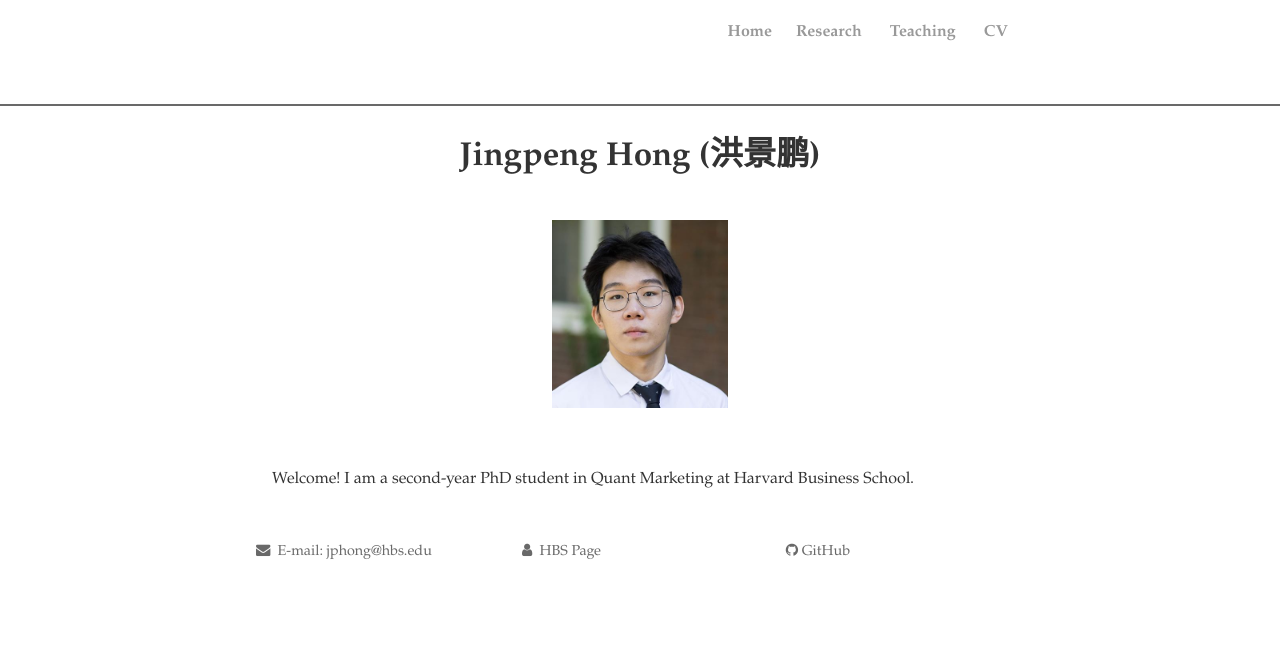
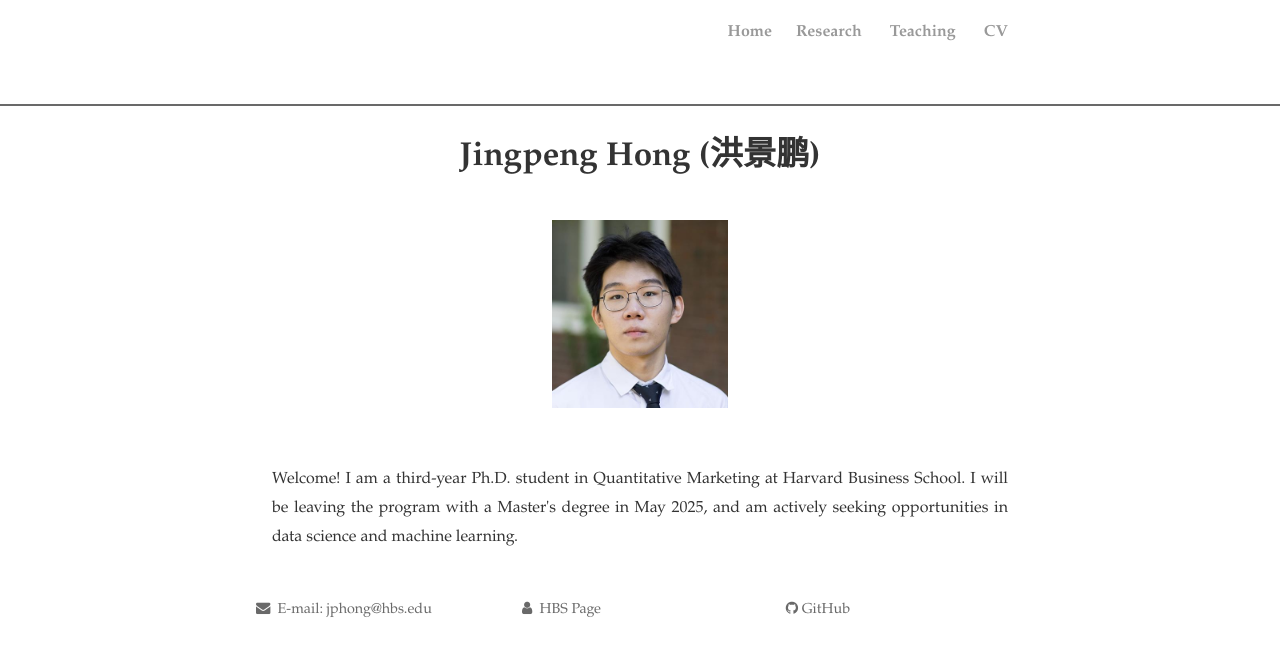
Before and after one commit to JingpengHong/JingpengHong.github.io, a Jekyll site: the page built from index.html, in a window 1280 px wide. Shown: the top 656 px of the page. Built offline with Jekyll 4.4.1, drawn with Linux system fonts in a browser that asks for light colours; nearby versions of some CDN libraries; the list of posts is cut into pages by our own code; comment, search, counter and statistics services are not loaded; a style sheet for code colours, icons or effects is not loaded.

Commit message:
Profile Update

```diff
--- a/index.html
+++ b/index.html
@@ -15,5 +15,5 @@ title: Jingpeng Hong (洪景鹏)
 <img src="profile.jpg" alt="Jingpeng Hong" style="width:176px;height:188px;" title="Jingpeng Hong (洪景鹏)"; algin="middle">
 
 <br><br>
-<p style="text-align:justify;"> Welcome! I am a second-year PhD student in Quant Marketing at Harvard Business School.
+<p style="text-align:justify;"> Welcome! I am a third-year Ph.D. student in Quantitative Marketing at Harvard Business School. I will be leaving the program with a Master's degree in May 2025, and am actively seeking opportunities in data science and machine learning.
 </div>
```
